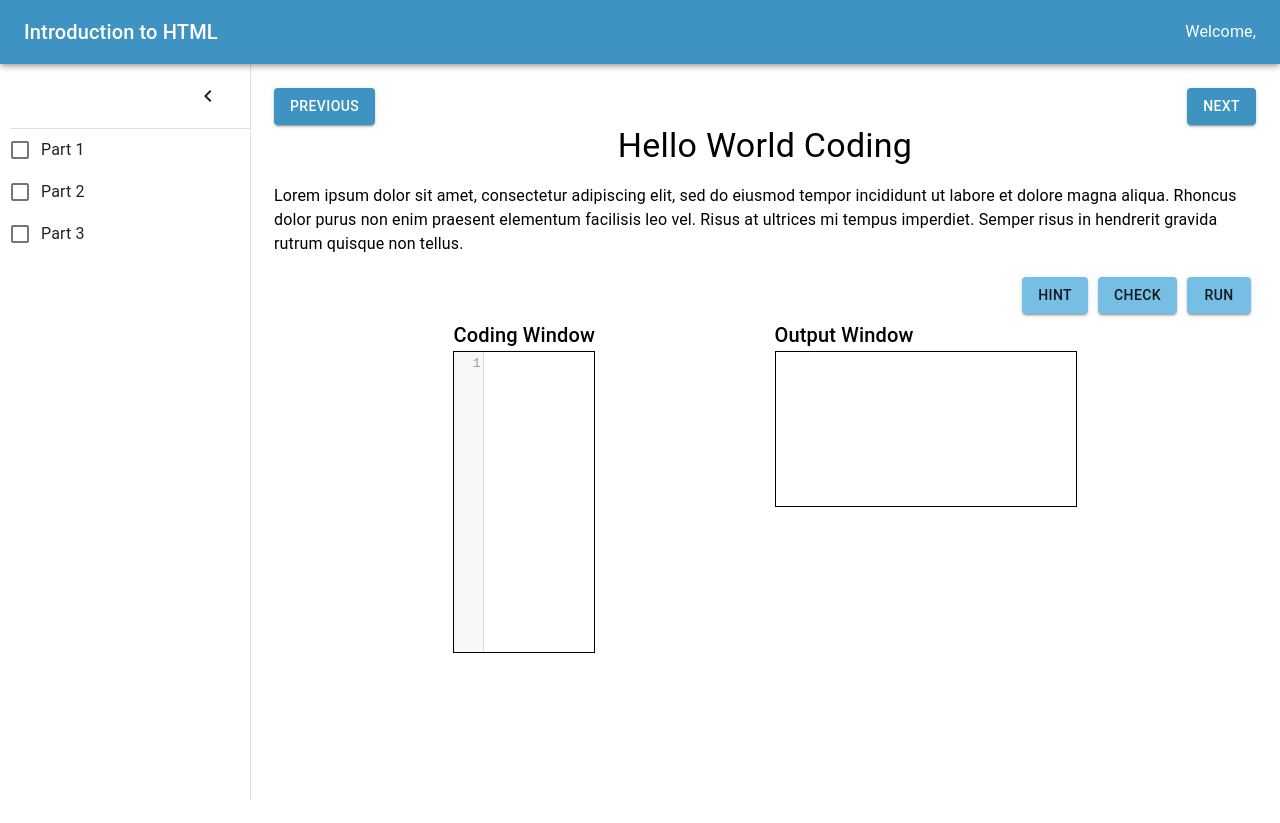
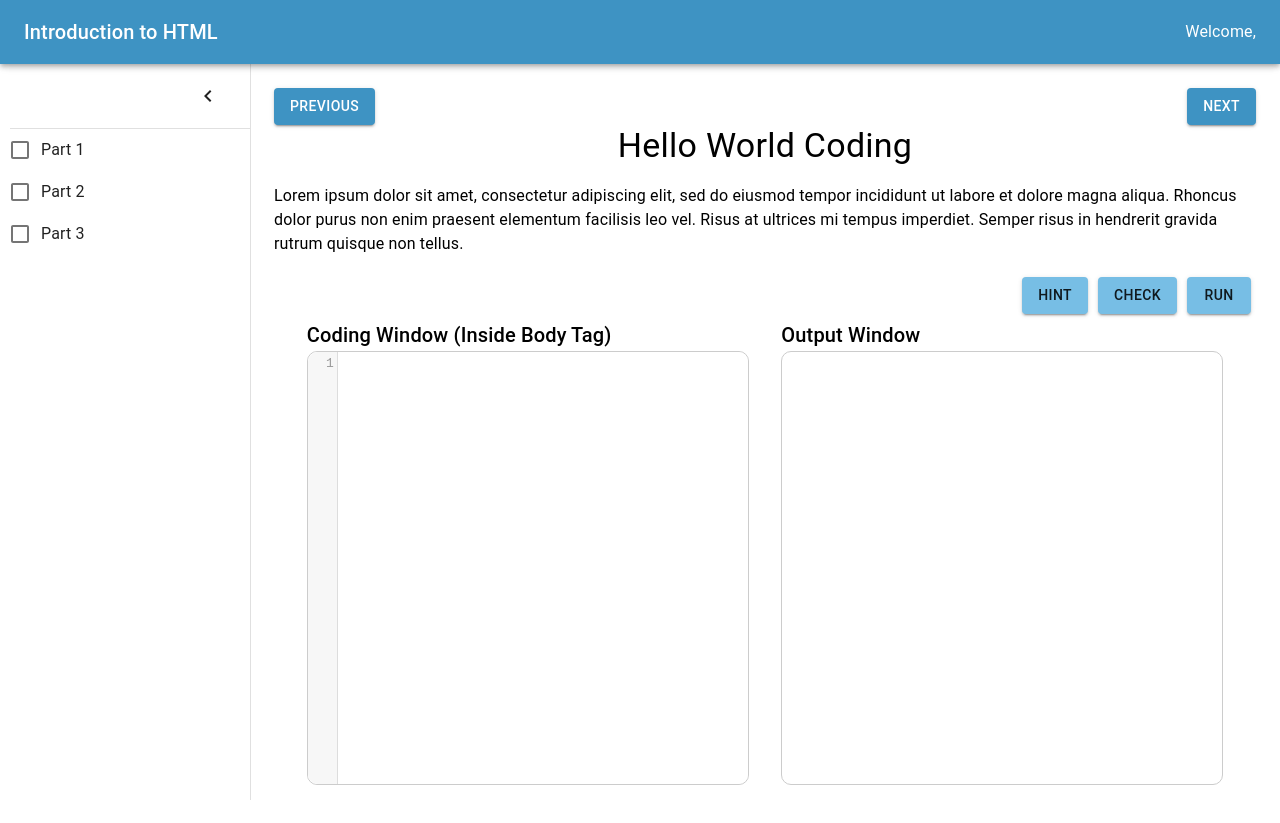
Before and after one commit to lavanya-sood/Thesis_EducationalInterface, a React (Create React App) app in the folder frontend/: page /module in a window 1280 px wide. Before the commit the page ends 800 px from the top, so only its background shows below. Built offline with nearby package versions, Linux system fonts and the light colour scheme.

Commit message:
Added working coding window

```diff
--- a/frontend/src/components/Module/CodingExercise/CodingExercise.js
+++ b/frontend/src/components/Module/CodingExercise/CodingExercise.js
@@ -9,18 +9,25 @@ const CodingExercise = () => {
     const [html, setHtml] = React.useState('')
     const [srcDoc, setSrcDoc] = React.useState('')
 
-    React.useEffect(() => {
-      const timeout = setTimeout(() => {
+    // React.useEffect(() => {
+    //   const timeout = setTimeout(() => {
+    //     setSrcDoc(`
+    //       <html>
+    //         <body>${html}</body>
+    //       </html>
+    //     `)
+    //   }, 250)
+
+    //   return () => clearTimeout(timeout)
+    // }, [html])
+
+    const runCode = () => {
         setSrcDoc(`
-          <html>
+           <html>
             <body>${html}</body>
-          </html>
-        `)
-      }, 250)
-
-      return () => clearTimeout(timeout)
-    }, [html])
-
+           </html>
+        `);
+    };
 
 
     return (
@@ -37,15 +44,14 @@ const CodingExercise = () => {
                 <div className={classes.buttonGroup}>
                     <Button variant="contained" color="secondary" className={classes.codeButtons}> Hint </Button>
                     <Button variant="contained" color="secondary" className={classes.codeButtons}> Check </Button>
-                    <Button variant="contained" color="secondary" className={classes.codeButtons}> Run </Button>
+                    <Button variant="contained" color="secondary" className={classes.codeButtons} onClick={runCode}> Run </Button>
                 </div>
                 <div className={classes.codes}>
                     <div className={classes.ext1}>
-                        <Typography variant="h6"> Coding Window </Typography>
+                        <Typography variant="h6"> Coding Window (Inside Body Tag) </Typography>
                         <div className={classes.htmlWindow}>
                             <Editor
                             language="xml"
-                            displayName="HTML"
                             value={html}
                             onChange={setHtml}
                             />
--- a/frontend/src/components/Module/CodingExercise/Editor.js
+++ b/frontend/src/components/Module/CodingExercise/Editor.js
@@ -3,11 +3,14 @@ import 'codemirror/lib/codemirror.css';
 import 'codemirror/theme/xq-light.css';
 import 'codemirror/mode/xml/xml';
 import { Controlled as ControlledEditor } from 'react-codemirror2';
+import useStyles from './styles.js';
+import './style.css';
 
 export default function Editor(props) {
+  const classes = useStyles();
+
   const {
     language,
-    displayName,
     value,
     onChange
   } = props
@@ -17,11 +20,10 @@ export default function Editor(props) {
   }
 
   return (
-    <div className={`editor-container`}>
       <ControlledEditor
         onBeforeChange={handleChange}
+        className={classes.htmlControl}
         value={value}
-        className="code-mirror-wrapper"
         options={{
           lineWrapping: true,
           lint: true,
@@ -30,6 +32,6 @@ export default function Editor(props) {
           lineNumbers: true
         }}
       />
-    </div>
+
   )
 }
--- /dev/null
+++ b/frontend/src/components/Module/CodingExercise/style.css
@@ -0,0 +1,3 @@
+.CodeMirror {
+    height: 100% !important;
+}
--- a/frontend/src/components/Module/CodingExercise/styles.js
+++ b/frontend/src/components/Module/CodingExercise/styles.js
@@ -21,14 +21,37 @@ export default makeStyles((theme) => ({
         margin: '5px',
     },
     htmlWindow: {
-        border: '1px solid black',
+        border: '1px solid #cccccc',
+        height: '90%',
+        display: 'flex',
+        flexDirection: 'column',
+        borderRadius: '10px',
     },
     outputWindow: {
-        border: '1px solid black',
+        border: '1px solid #cccccc',
+        height: '90%',
+        borderRadius: '10px',
+
     },
     codes: {
         display: 'flex',
         flexDirection: 'row',
         justifyContent: 'space-evenly'
     },
+    ext1: {
+        width: '45%',
+        height: '60vh',
+    },
+    ext2: {
+        width: '45%',
+    },
+    htmlEditor: {
+        height: '100%',
+
+    },
+    htmlControl: {
+        flexGrow: 1,
+        overflow: 'hidden',
+        borderRadius: '10px',
+    },
 }));
```
